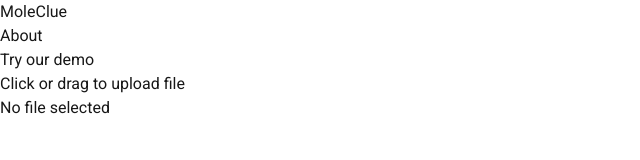
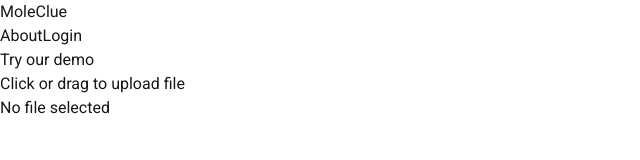
Before and after one commit to seanli9604/Mass-Spec-Analysis, a Next.js app in the folder frontend/: page / in a window 1280 px wide. Shown: the top 160 px of the page, without its empty margins (0-640 px from the left). Built offline with nearby package versions, Linux system fonts and the light colour scheme.

Commit message:
minor layout refactor

```diff
--- /dev/null
+++ b/frontend/src/app/components/NavBar.tsx
@@ -0,0 +1,24 @@
+import Link from "next/link";
+import NavButtons from "./NavButtons";
+
+export default function NavBar() {
+  return (
+    <>
+      <header className="bg-white border-b border-gray-300">
+        <div className="px-4 py-4 flex justify-between items-center">
+          <Link href="/" className="flex items-center">
+            <div className="w-10 h-10 bg-gray-300 mr-3"></div>
+            <h1 className="text-xl font-bold">MoleClue</h1>
+          </Link>
+          <nav>
+            <ul className="flex space-x-4">
+              <li>
+                <NavButtons />
+              </li>
+            </ul>
+          </nav>
+        </div>
+      </header>
+    </>
+  );
+}
--- /dev/null
+++ b/frontend/src/app/components/NavButtons.tsx
@@ -0,0 +1,14 @@
+import Link from "next/link";
+
+export default function NavButtons() {
+  return (
+    <>
+      <Link href="/about" className="text-gray-700 hover:text-gray-900 mr-6">
+        About
+      </Link>
+      <Link href="/login" className="text-gray-700 hover:text-gray-900">
+        Login
+      </Link>
+    </>
+  );
+}
--- a/frontend/src/app/layout.tsx
+++ b/frontend/src/app/layout.tsx
@@ -1,5 +1,5 @@
 import type { Metadata } from "next";
-import Link from "next/link";
+import NavBar from "./components/NavBar";
 import "./globals.css";
 
 export const metadata: Metadata = {
@@ -16,23 +16,7 @@
     <html lang="en">
       <body>
         <div className="min-h-screen bg-white font-roboto min-w-screen">
-          <header className="bg-white border-b border-gray-300">
-            <div className="px-4 py-4 flex justify-between items-center">
-              <Link href="/" className="flex items-center">
-                <div className="w-10 h-10 bg-gray-300 mr-3"></div>
-                <h1 className="text-xl font-bold">MoleClue</h1>
-              </Link>
-              <nav>
-                <ul className="flex space-x-4">
-                  <li>
-                    <Link href="/about" className="text-gray-700 hover:text-gray-900">
-                        About
-                    </Link>
-                  </li>
-                </ul>
-              </nav>
-            </div>
-          </header>
+          <NavBar />
 
           <main className="mx-auto px-4 py-10 text-center">
             {children}
```
